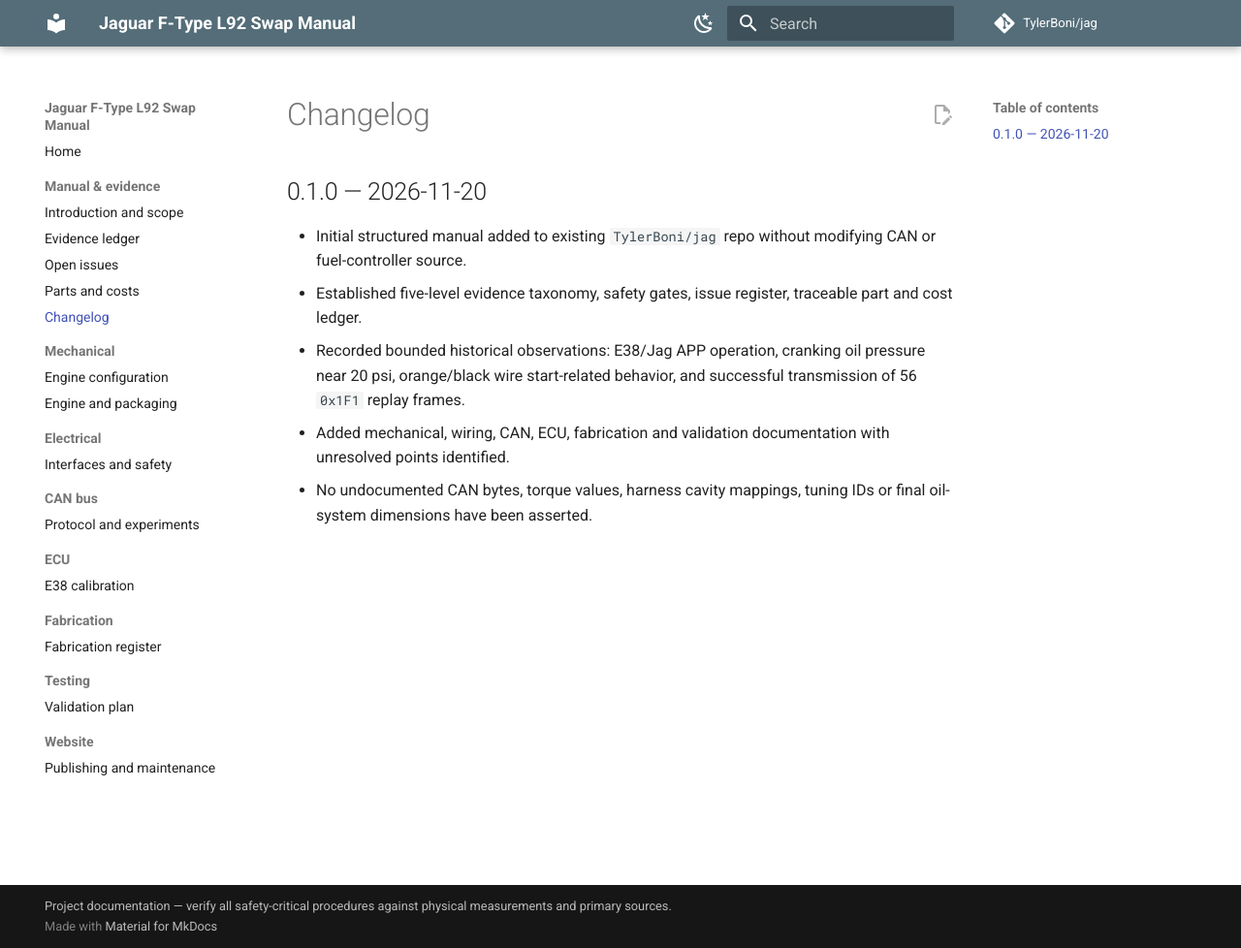
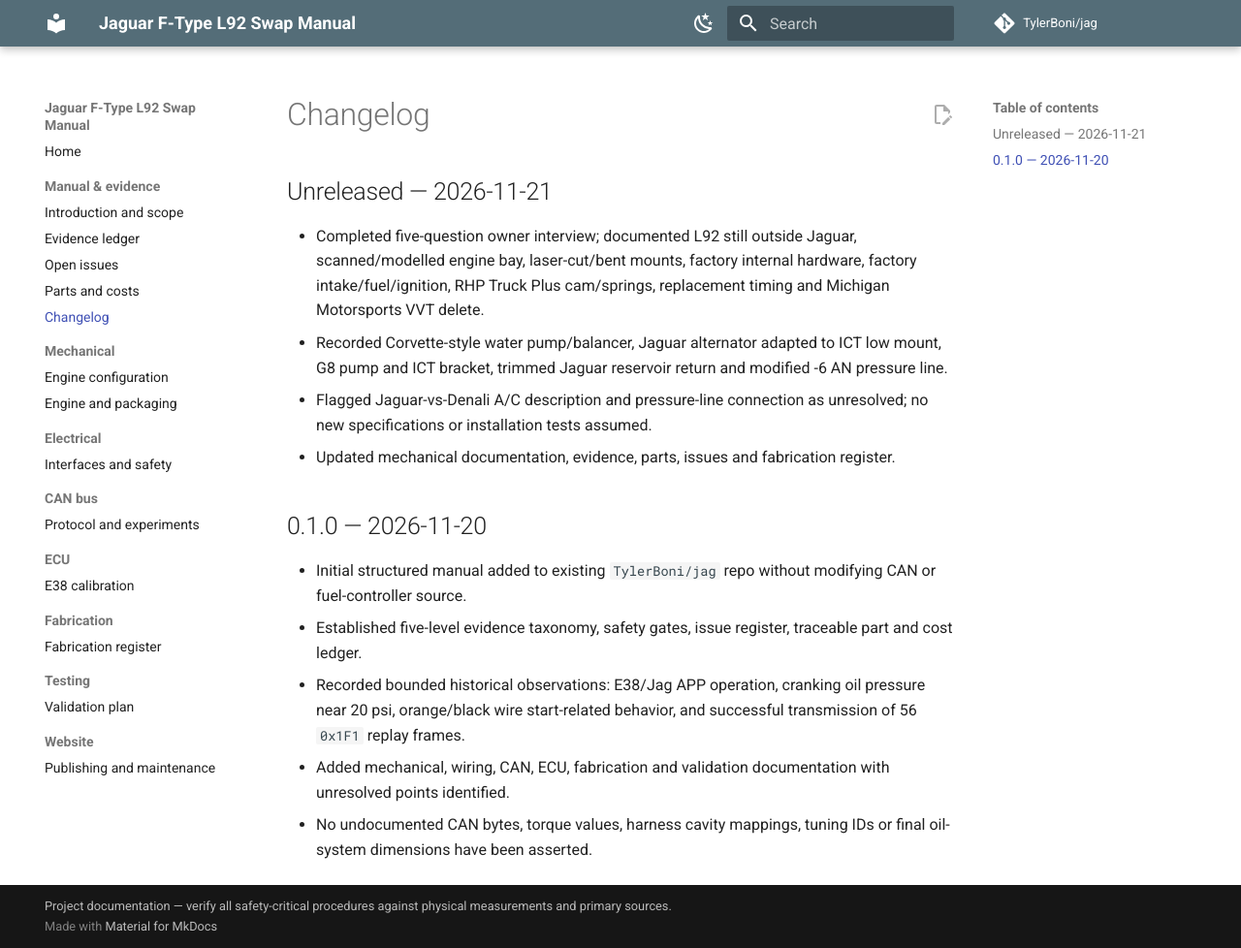
Before and after one commit to TylerBoni/jag, an MkDocs documentation site: the page built from build-manual/CHANGELOG.md, in a window 1280 px wide and 978 px high. Shown: the whole window at 97% size. Built offline with MkDocs 1.6.1 and Material for MkDocs 9.7.7, drawn with Linux system fonts in a browser that asks for light colours; comment, search, counter and statistics services are not loaded.

Commit message:
docs(engine): incorporate owner interview and verification gaps

```diff
--- a/build-manual/CHANGELOG.md
+++ b/build-manual/CHANGELOG.md
@@ -1,4 +1,11 @@
 # Changelog
+
+## Unreleased — 2026-11-21
+
+- Completed five-question owner interview; documented L92 still outside Jaguar, scanned/modelled engine bay, laser-cut/bent mounts, factory internal hardware, factory intake/fuel/ignition, RHP Truck Plus cam/springs, replacement timing and Michigan Motorsports VVT delete.
+- Recorded Corvette-style water pump/balancer, Jaguar alternator adapted to ICT low mount, G8 pump and ICT bracket, trimmed Jaguar reservoir return and modified -6 AN pressure line.
+- Flagged Jaguar-vs-Denali A/C description and pressure-line connection as unresolved; no new specifications or installation tests assumed.
+- Updated mechanical documentation, evidence, parts, issues and fabrication register.
 
 ## 0.1.0 — 2026-11-20
 
```
